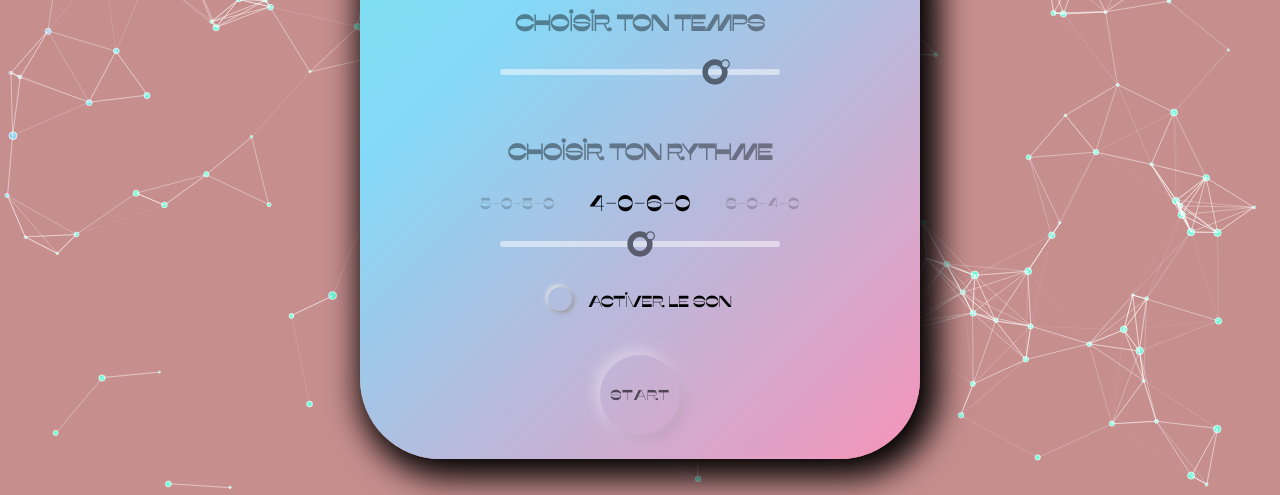
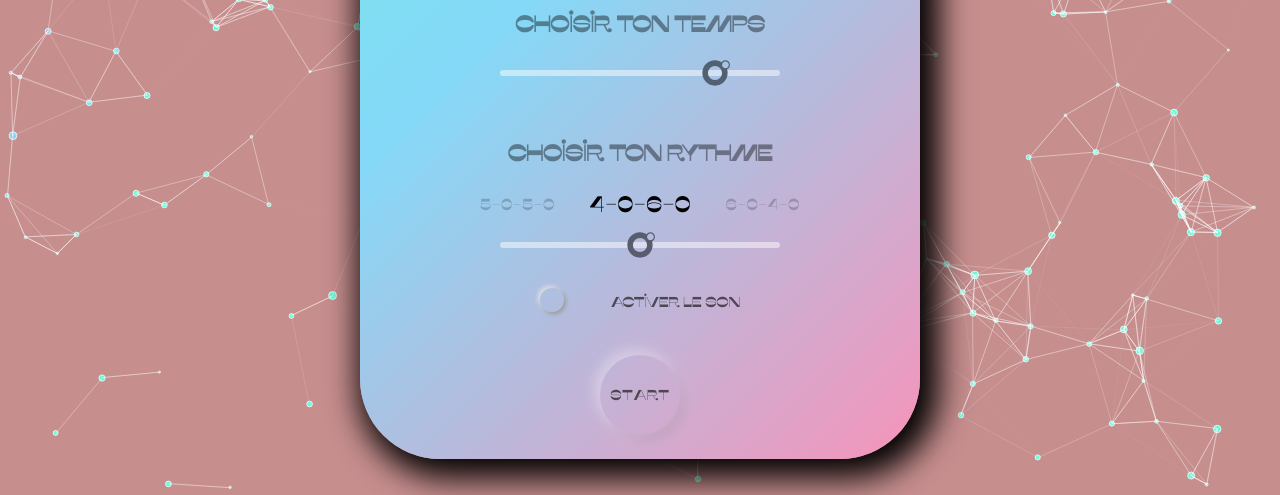
Before and after one commit to yannletouzey/cardiac-cohesion, a website built with Parcel: page src/index.html in a window 1280 px wide. Shown: the part 309-804 px from the top of the page. Built offline with nearby package versions, Linux system fonts and the light colour scheme.

Commit message:
add style checkbox

```diff
--- a/src/index.html
+++ b/src/index.html
@@ -38,7 +38,7 @@
                 <div id="checkbox" class="checkbox">
                     <input type="checkbox" name="checkbox__audio" id="checkbox__audio" class="checkbox__audio">
                     <label for="checkbox__audio" class="checkbox__label"></label>
-                    <p>Activer le son</p>
+                    <p id="checkbox__p" class="checkbox__p">Activer le son</p>
                 </div>
             </div>
             <div id="buttons" class="buttons">
--- a/src/js/particles/app.js
+++ b/src/js/particles/app.js
@@ -5,6 +5,7 @@ export const particles = () => {
 
     canvas.width = window.innerWidth
     canvas.height = window.innerHeight
+
 
     gradient.addColorStop(0, "#fab7a3")
     gradient.addColorStop(0.33, "#f893b9")
--- a/src/js/script.js
+++ b/src/js/script.js
@@ -16,10 +16,14 @@ let chronoIsStop = true
 const sliderSpan = document.querySelectorAll('.slider__span')
 let activeAudio = false
 const choiceAudio = document.getElementById('checkbox__audio')
+const labelChoiseAudio = document.getElementById('checkbox__p')
+console.log(labelChoiseAudio);
 choiceAudio.addEventListener('change', () => {
     if (choiceAudio.checked) {
+        labelChoiseAudio.textContent = "Desactiver le son"
         activeAudio = true
     } else {
+        labelChoiseAudio.textContent = "Activer le son"
         activeAudio = false
     }
 })
--- a/src/scss/components/_checkbox.scss
+++ b/src/scss/components/_checkbox.scss
@@ -8,7 +8,7 @@
         visibility: hidden;
     }
     &__label{
-        margin: 0 0.5rem;
+        // margin: 0 0.5rem;
         width: 1.5rem;
         height: 1.5rem;
         display: flex;
@@ -23,7 +23,11 @@
     &__audio:checked ~ &__label{
         box-shadow: 0px 0px 0px #9b9b9b, -0px 0px 0px #e3e3e3, inset 2px 2px 4px #9b9b9b, inset -2px -2px 4px #e3e3e3;
     }
-    p{
-        margin: 0.3rem 0.5rem;
+    &__p{
+        opacity: 0.6;
+        margin: 0.3rem 0;
+        width: 11rem;
+        text-align: right;
+        font-size: 0.9rem;
     }
 }
```
